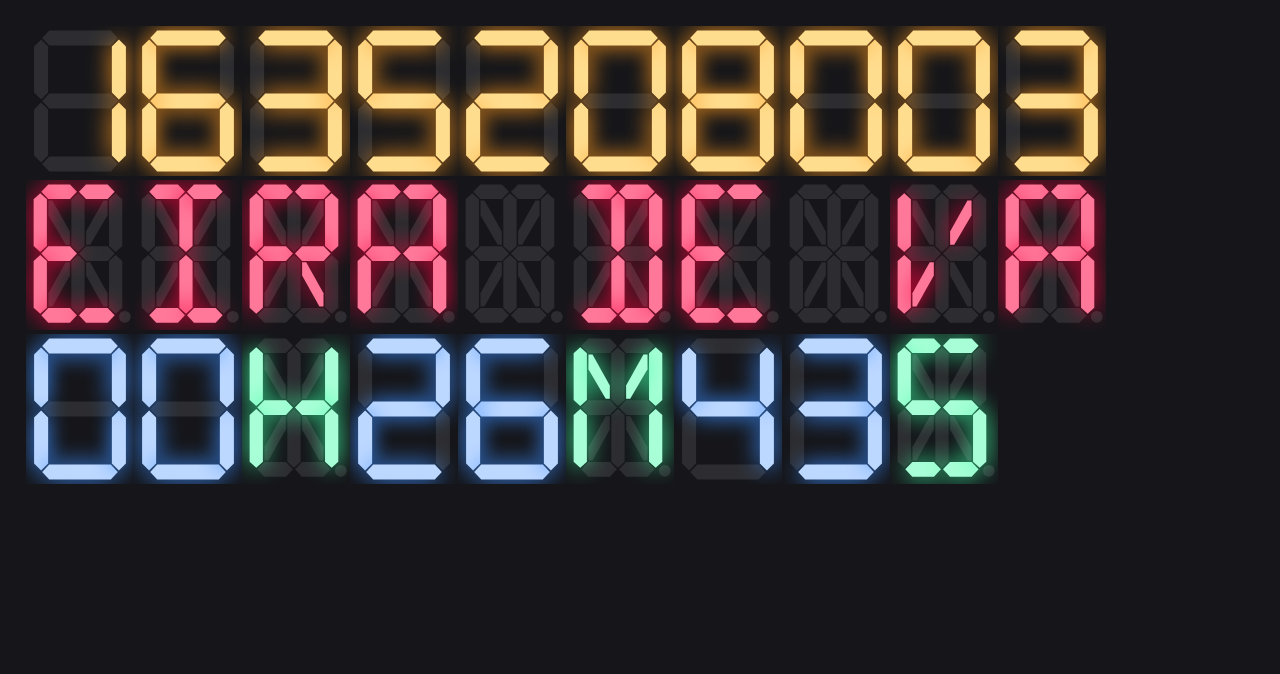
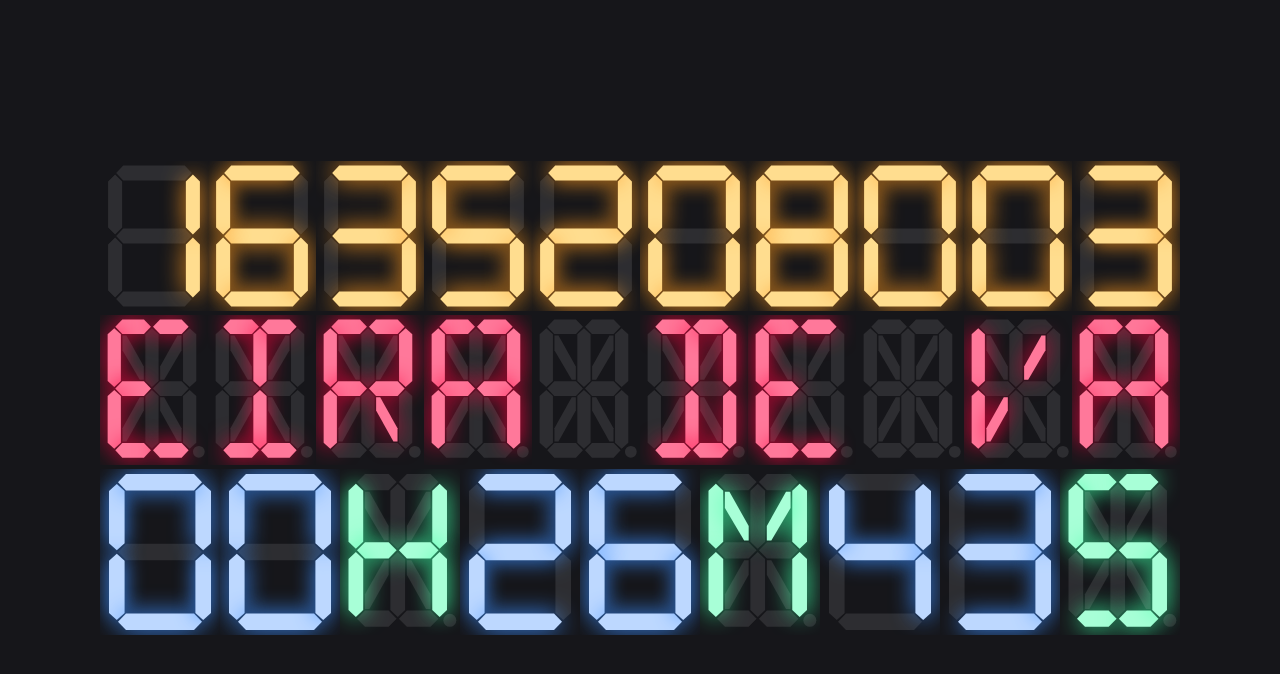
Before and after one commit to leonamtv/seven-seg, an Angular app in the folder seven-seg/: page / in a window 1280 px wide. Shown: the top 674 px of the page. Built offline with nearby package versions, Linux system fonts and the light colour scheme.

Commit message:
Atualizando exemplo

```diff
--- a/seven-seg/src/app/app.component.html
+++ b/seven-seg/src/app/app.component.html
@@ -9,6 +9,7 @@
 </head>
 
 <body>
+    <div class="wrapper">
         <div>
             <seven-segment-digit [height]="150" [width]="108" [randomNoise]="true" [character]="timeChar1"  [shadowBlur]="20" [colorOn]="'#ffdd8f'" [colorOff]="'rgba(255, 255, 255, 0.1)'" [shadowColor]="'#ff9a1f'" [backgroundColor]="'#16161a'"></seven-segment-digit>
             <seven-segment-digit [height]="150" [width]="108" [randomNoise]="true" [character]="timeChar2"  [shadowBlur]="20" [colorOn]="'#ffdd8f'" [colorOff]="'rgba(255, 255, 255, 0.1)'" [shadowColor]="'#ff9a1f'" [backgroundColor]="'#16161a'"></seven-segment-digit>
@@ -21,13 +22,8 @@
             <seven-segment-digit [height]="150" [width]="108" [randomNoise]="true" [character]="timeChar9"  [shadowBlur]="20" [colorOn]="'#ffdd8f'" [colorOff]="'rgba(255, 255, 255, 0.1)'" [shadowColor]="'#ff9a1f'" [backgroundColor]="'#16161a'"></seven-segment-digit>
             <seven-segment-digit [height]="150" [width]="108" [randomNoise]="true" [character]="timeChar10" [shadowBlur]="20" [colorOn]="'#ffdd8f'" [colorOff]="'rgba(255, 255, 255, 0.1)'" [shadowColor]="'#ff9a1f'" [backgroundColor]="'#16161a'"></seven-segment-digit>
         </div>
-
-
-
         <!-- <sixteen-segment [randomNoise]="true" [shadowBlur]="20" [colorOn]="'#ff789a'" [colorOff]="'rgba(255, 255, 255, 0.1)'" [shadowColor]="'#ff0040'" [backgroundColor]="'#16161a'">
         </sixteen-segment> -->
-
-
         <!-- <sixteen-segment-digit [height]="200" [width]="144" [randomNoise]="true" [character]="char1"  [shadowBlur]="20" [colorOn]="'#ff789a'" [colorOff]="'rgba(255, 255, 255, 0.1)'" [shadowColor]="'#ff0040'" [backgroundColor]="'#16161a'"></sixteen-segment-digit>
         <sixteen-segment-digit [height]="200" [width]="144" [randomNoise]="true" [character]="char2"  [shadowBlur]="20" [colorOn]="'#ff789a'" [colorOff]="'rgba(255, 255, 255, 0.1)'" [shadowColor]="'#ff0040'" [backgroundColor]="'#16161a'"></sixteen-segment-digit>
         <sixteen-segment-digit [height]="200" [width]="144" [randomNoise]="true" [character]="char3"  [shadowBlur]="20" [colorOn]="'#ff789a'" [colorOff]="'rgba(255, 255, 255, 0.1)'" [shadowColor]="'#ff0040'" [backgroundColor]="'#16161a'"></sixteen-segment-digit>
@@ -50,8 +46,6 @@
             <sixteen-segment-digit [height]="150" [width]="108" [randomNoise]="true" [character]="char9"  [shadowBlur]="20" [colorOn]="'#ff789a'" [colorOff]="'rgba(255, 255, 255, 0.1)'" [shadowColor]="'#ff0040'" [backgroundColor]="'#16161a'"></sixteen-segment-digit>
             <sixteen-segment-digit [height]="150" [width]="108" [randomNoise]="true" [character]="char10" [shadowBlur]="20" [colorOn]="'#ff789a'" [colorOff]="'rgba(255, 255, 255, 0.1)'" [shadowColor]="'#ff0040'" [backgroundColor]="'#16161a'"></sixteen-segment-digit>
         </div>
-
-
         <!-- <seven-segment-digit [character]="char1"  [shadowBlur]="40" [colorOn]="'#ffdd8f'" [shadowColor]="'#ff9a1f'" [backgroundColor]="'#1f1316'"></seven-segment-digit>
         <seven-segment-digit [character]="char2"  [shadowBlur]="40" [colorOn]="'#ffdd8f'" [shadowColor]="'#ff9a1f'" [backgroundColor]="'#1f1316'"></seven-segment-digit>
         <seven-segment-digit [character]="char3"  [shadowBlur]="40" [colorOn]="'#ffdd8f'" [shadowColor]="'#ff9a1f'" [backgroundColor]="'#1f1316'"></seven-segment-digit>
@@ -62,17 +56,17 @@
         <seven-segment-digit [character]="char8"  [shadowBlur]="40" [colorOn]="'#ffdd8f'" [shadowColor]="'#ff9a1f'" [backgroundColor]="'#1f1316'"></seven-segment-digit>
         <seven-segment-digit [character]="char9"  [shadowBlur]="40" [colorOn]="'#ffdd8f'" [shadowColor]="'#ff9a1f'" [backgroundColor]="'#1f1316'"></seven-segment-digit>
         <seven-segment-digit [character]="char10" [shadowBlur]="40" [colorOn]="'#ffdd8f'" [shadowColor]="'#ff9a1f'" [backgroundColor]="'#1f1316'"></seven-segment-digit> -->
-
         <div>
-        <seven-segment-digit   [height]="150" [width]="108" [randomNoise]="true" [character]="hour0char"     [shadowBlur]="20" [colorOn]="'#bdd8ff'" [colorOff]="'rgba(255, 255, 255, 0.1)'" [shadowColor]="'#3c8eff'" [backgroundColor]="'#16161a'"></seven-segment-digit>
-        <seven-segment-digit   [height]="150" [width]="108" [randomNoise]="true" [character]="hour1char"     [shadowBlur]="20" [colorOn]="'#bdd8ff'" [colorOff]="'rgba(255, 255, 255, 0.1)'" [shadowColor]="'#3c8eff'" [backgroundColor]="'#16161a'"></seven-segment-digit>
-        <sixteen-segment-digit [height]="150" [width]="108" [randomNoise]="true" [character]="hour2char"     [shadowBlur]="20" [colorOn]="'#a8ffd7'" [colorOff]="'rgba(255, 255, 255, 0.1)'" [shadowColor]="'#3cffa4'" [backgroundColor]="'#16161a'"></sixteen-segment-digit>
-        <seven-segment-digit   [height]="150" [width]="108" [randomNoise]="true" [character]="minute0char"   [shadowBlur]="20" [colorOn]="'#bdd8ff'" [colorOff]="'rgba(255, 255, 255, 0.1)'" [shadowColor]="'#3c8eff'" [backgroundColor]="'#16161a'"></seven-segment-digit>
-        <seven-segment-digit   [height]="150" [width]="108" [randomNoise]="true" [character]="minute1char"   [shadowBlur]="20" [colorOn]="'#bdd8ff'" [colorOff]="'rgba(255, 255, 255, 0.1)'" [shadowColor]="'#3c8eff'" [backgroundColor]="'#16161a'"></seven-segment-digit>
-        <sixteen-segment-digit [height]="150" [width]="108" [randomNoise]="true" [character]="minute2char"   [shadowBlur]="20" [colorOn]="'#a8ffd7'" [colorOff]="'rgba(255, 255, 255, 0.1)'" [shadowColor]="'#3cffa4'" [backgroundColor]="'#16161a'"></sixteen-segment-digit>
-        <seven-segment-digit   [height]="150" [width]="108" [randomNoise]="true" [character]="seconds0char"  [shadowBlur]="20" [colorOn]="'#bdd8ff'" [colorOff]="'rgba(255, 255, 255, 0.1)'" [shadowColor]="'#3c8eff'" [backgroundColor]="'#16161a'"></seven-segment-digit>
-        <seven-segment-digit   [height]="150" [width]="108" [randomNoise]="true" [character]="seconds1char"  [shadowBlur]="20" [colorOn]="'#bdd8ff'" [colorOff]="'rgba(255, 255, 255, 0.1)'" [shadowColor]="'#3c8eff'" [backgroundColor]="'#16161a'"></seven-segment-digit>
-        <sixteen-segment-digit [height]="150" [width]="108" [randomNoise]="true" [character]="seconds2char"  [shadowBlur]="20" [colorOn]="'#a8ffd7'" [colorOff]="'rgba(255, 255, 255, 0.1)'" [shadowColor]="'#3cffa4'" [backgroundColor]="'#16161a'"></sixteen-segment-digit>
+            <seven-segment-digit   [height]="166" [width]="120" [randomNoise]="true" [character]="hour0char"     [shadowBlur]="20" [colorOn]="'#bdd8ff'" [colorOff]="'rgba(255, 255, 255, 0.1)'" [shadowColor]="'#3c8eff'" [backgroundColor]="'#16161a'"></seven-segment-digit>
+            <seven-segment-digit   [height]="166" [width]="120" [randomNoise]="true" [character]="hour1char"     [shadowBlur]="20" [colorOn]="'#bdd8ff'" [colorOff]="'rgba(255, 255, 255, 0.1)'" [shadowColor]="'#3c8eff'" [backgroundColor]="'#16161a'"></seven-segment-digit>
+            <sixteen-segment-digit [height]="166" [width]="120" [randomNoise]="true" [character]="hour2char"     [shadowBlur]="20" [colorOn]="'#a8ffd7'" [colorOff]="'rgba(255, 255, 255, 0.1)'" [shadowColor]="'#3cffa4'" [backgroundColor]="'#16161a'"></sixteen-segment-digit>
+            <seven-segment-digit   [height]="166" [width]="120" [randomNoise]="true" [character]="minute0char"   [shadowBlur]="20" [colorOn]="'#bdd8ff'" [colorOff]="'rgba(255, 255, 255, 0.1)'" [shadowColor]="'#3c8eff'" [backgroundColor]="'#16161a'"></seven-segment-digit>
+            <seven-segment-digit   [height]="166" [width]="120" [randomNoise]="true" [character]="minute1char"   [shadowBlur]="20" [colorOn]="'#bdd8ff'" [colorOff]="'rgba(255, 255, 255, 0.1)'" [shadowColor]="'#3c8eff'" [backgroundColor]="'#16161a'"></seven-segment-digit>
+            <sixteen-segment-digit [height]="166" [width]="120" [randomNoise]="true" [character]="minute2char"   [shadowBlur]="20" [colorOn]="'#a8ffd7'" [colorOff]="'rgba(255, 255, 255, 0.1)'" [shadowColor]="'#3cffa4'" [backgroundColor]="'#16161a'"></sixteen-segment-digit>
+            <seven-segment-digit   [height]="166" [width]="120" [randomNoise]="true" [character]="seconds0char"  [shadowBlur]="20" [colorOn]="'#bdd8ff'" [colorOff]="'rgba(255, 255, 255, 0.1)'" [shadowColor]="'#3c8eff'" [backgroundColor]="'#16161a'"></seven-segment-digit>
+            <seven-segment-digit   [height]="166" [width]="120" [randomNoise]="true" [character]="seconds1char"  [shadowBlur]="20" [colorOn]="'#bdd8ff'" [colorOff]="'rgba(255, 255, 255, 0.1)'" [shadowColor]="'#3c8eff'" [backgroundColor]="'#16161a'"></seven-segment-digit>
+            <sixteen-segment-digit [height]="166" [width]="120" [randomNoise]="true" [character]="seconds2char"  [shadowBlur]="20" [colorOn]="'#a8ffd7'" [colorOff]="'rgba(255, 255, 255, 0.1)'" [shadowColor]="'#3cffa4'" [backgroundColor]="'#16161a'"></sixteen-segment-digit>
+        </div>
     </div>
 </body>
 
--- a/seven-seg/src/app/app.component.scss
+++ b/seven-seg/src/app/app.component.scss
@@ -1,5 +1,17 @@
-*, html, body {
+html, body {
     margin: 0;
     padding: 0;
+    width: 100%;
     height: 100%;
 }
+
+.wrapper {
+    width: 1080px;
+    position: absolute;
+    left: 50%;
+    top: 50%;
+    transform: translate(-50%,-50%);
+    div {
+        display: inline-block;
+    }
+}
```
Lines whose indentation alone changed are shown as unchanged.
